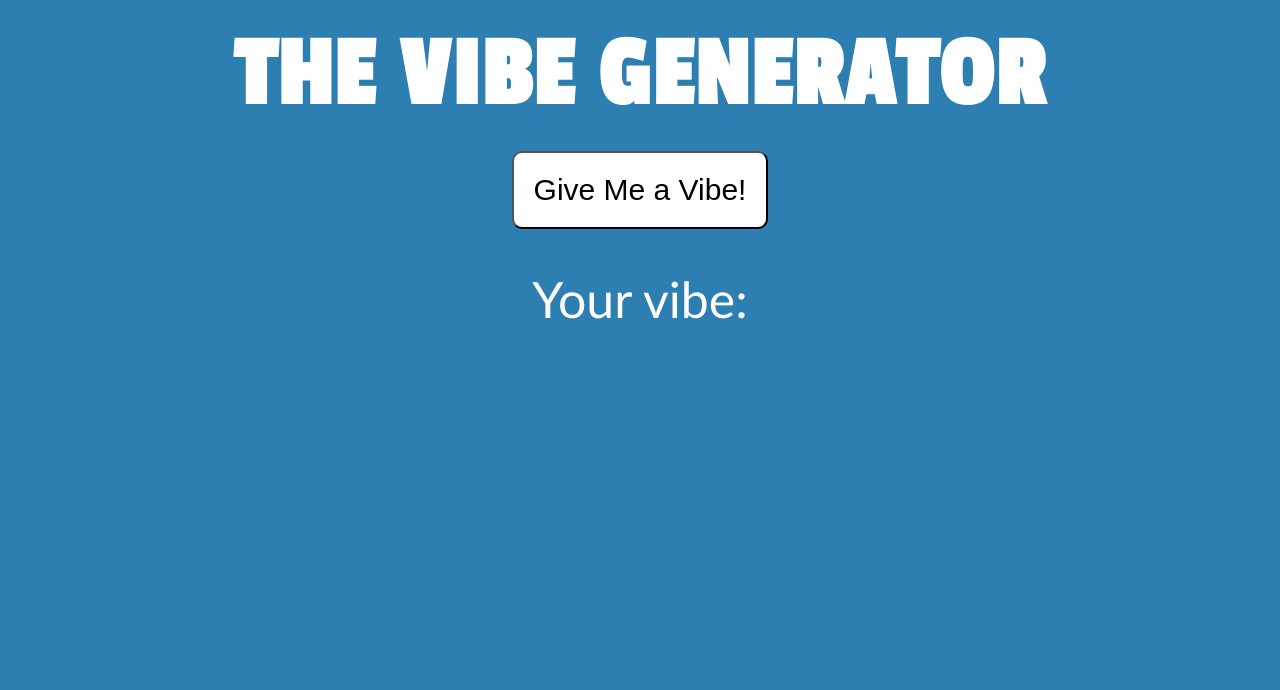
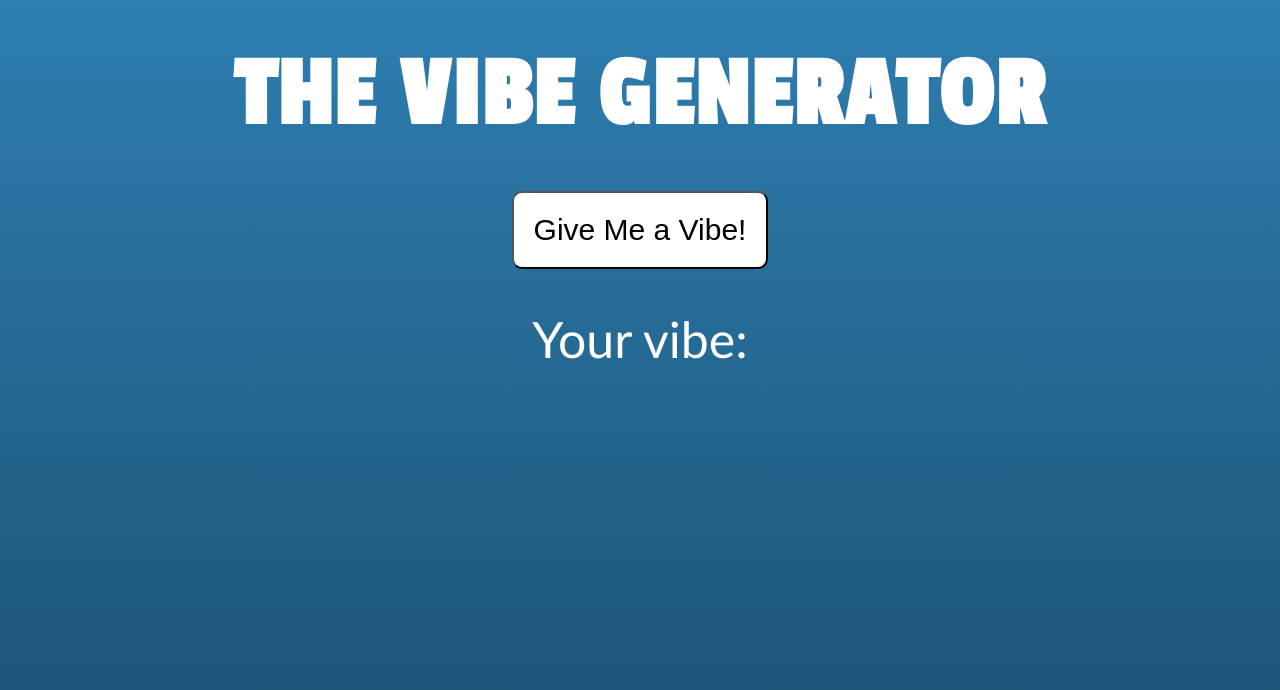
Before and after one commit to AdamJohnson92/Vibes_Generator, a plain HTML site: page index.html in a window 1280 px wide. Drawn offline with Linux system fonts and the light colour scheme.

Commit message:
Added linear gradient background from light blue to dark blue

```diff
--- a/style.css
+++ b/style.css
@@ -2,17 +2,18 @@
     margin: 0;
     padding: 0;
     color: white;
-    background-color: rgb(45, 126, 177);
 }
 
 body{display: flex;
     flex-direction: column;
     align-items: center;
     font-family:'Gill Sans', 'Gill Sans MT', Calibri, 'Trebuchet MS', sans-serif;
+    background-image: linear-gradient(rgb(45, 126, 177), rgb(28, 80, 112));
+    height: 100vh;
 }
 
 header{
-    margin:20px;
+    margin:40px;
     font-size: 50px;
     font-family: 'Passion One', cursive;
     letter-spacing: 2px;
```
